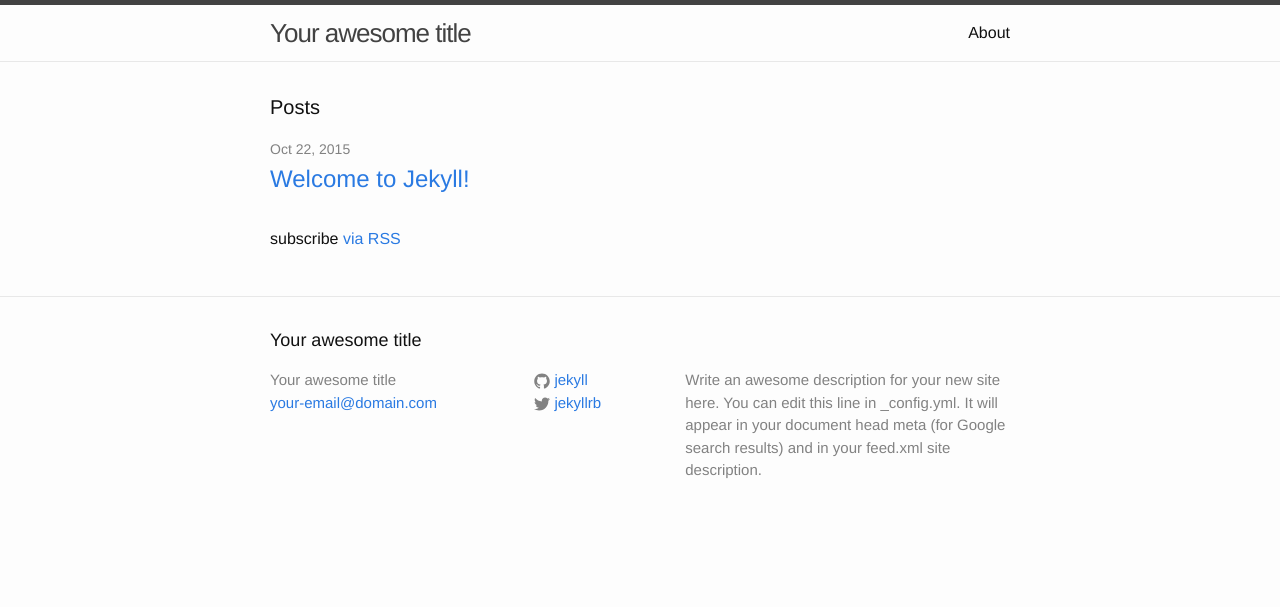
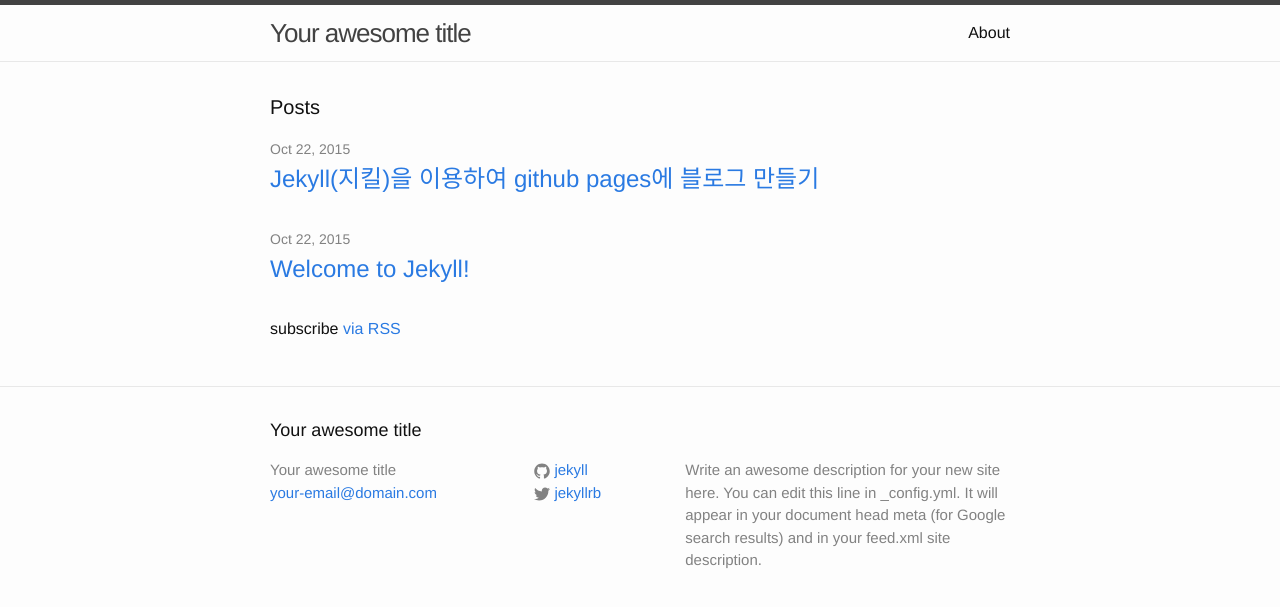
Before and after one commit to ziplus4/ziplus4.github.io, a Jekyll site: the page built from index.html, in a window 1280 px wide. Shown: the top 607 px of the page. Built offline with Jekyll 4.4.1, drawn with Linux system fonts in a browser that asks for light colours; part of the change alters nothing that is shown.

Commit message:
jekyll을 이용한 블로그 만들기 추가.

```diff
--- a/_config.yml
+++ b/_config.yml
@@ -6,7 +6,7 @@ description: > # this means to ignore newlines until "baseurl:"
   line in _config.yml. It will appear in your document head meta (for
   Google search results) and in your feed.xml site description.
 baseurl: "" # the subpath of your site, e.g. /blog/
-url: "http://yourdomain.com" # the base hostname & protocol for your site
+url: "https://ziplus4.github.io" # the base hostname & protocol for your site
 twitter_username: jekyllrb
 github_username:  jekyll
 
--- /dev/null
+++ b/_posts/2015/2015-10-22-start-jekyll.markdown
@@ -0,0 +1,40 @@
+---
+layout: post
+title: "Jekyll(지킬)을 이용하여 github pages에 블로그 만들기"
+date: "2015-10-22 12:41"
+#categories: python django
+---
+OS X 기준으로 설명한다.
+
+# 설치하기
+OS X은 ruby가 설치되어 있다. 버전을 확인하기 위해서는 `ruby -v` 명령어를 이용한다.
+jekyll를 설치하기에 앞서 `sudo gem update --system` 으로 gem 업데이트한다.
+`sudo gem install jekyll jekyll` 설치한다.
+
+# github pages 설정
+아래 명령으로 username.github.io 디렉토리 생성한다.
+username은 github의 username을 사용한다.
+
+~~~
+jekyll new username.github.io
+cd username.github.io
+jekyll serve --watch
+~~~
+
+브라우저에서 http://127.0.0.1:4000/ 으로 접속하여 기본 페이지를 볼 수 있다.
+
+# github에 push
+~~~
+git init
+git remote add origin remote_url
+git add .
+git commit -m "init blog"
+git push origin master
+~~~
+
+몇 분 후 브라우저를 통해 https://username.github.io 접속할 수 있다.
+
+# 참고 자료
+* [지킬로 깃허브에 무료 블로그 만들기][refer-1]
+
+[refer-1]: https://nolboo.github.io/blog/2013/10/15/free-blog-with-github-jekyll/
```
